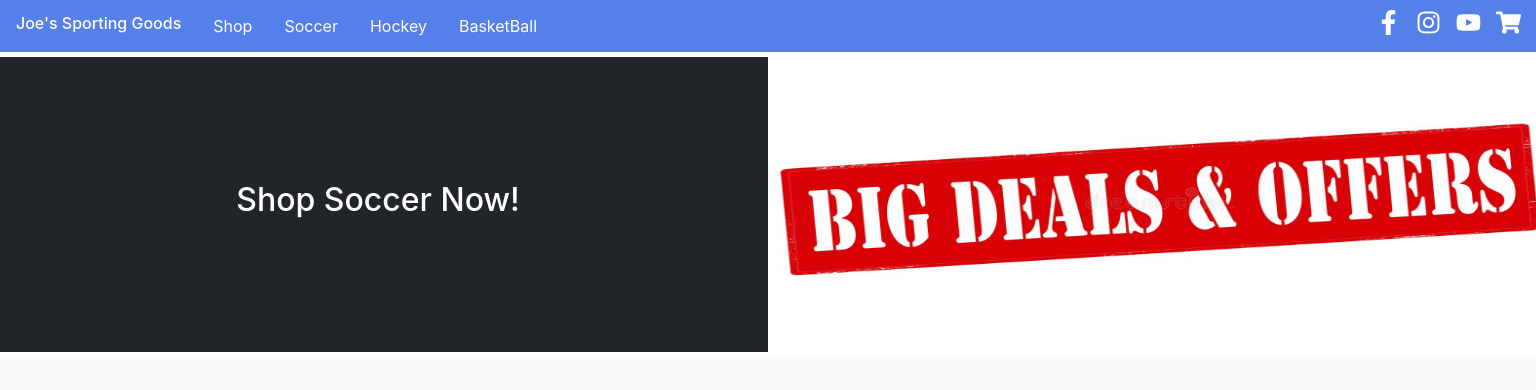
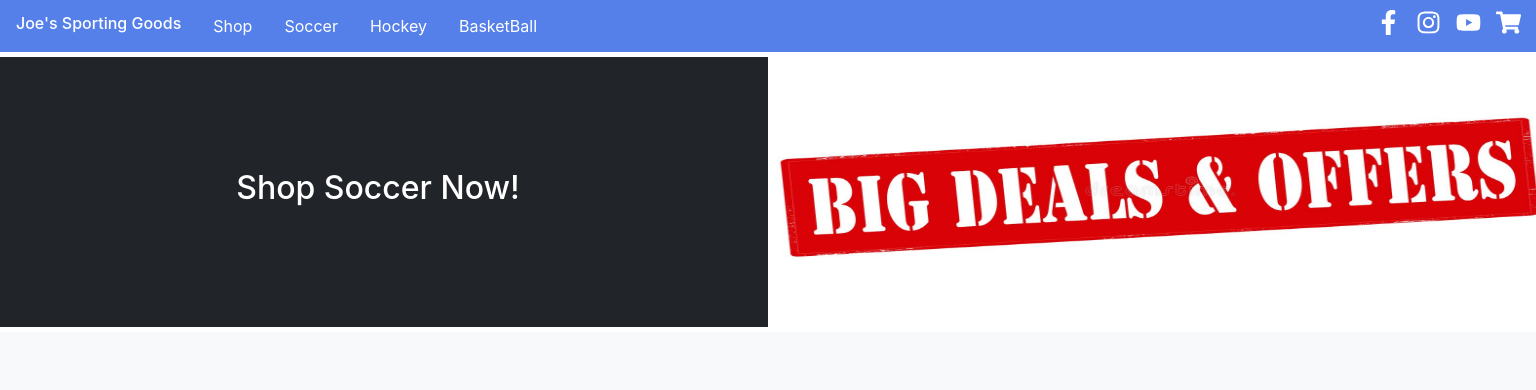
Before and after one commit to Nico242001/projetSEG3525, a React (Create React App) app: page /shop in a window 1536 px wide. Shown: the top 390 px of the page. Built offline with nearby package versions, Linux system fonts and the light colour scheme.

Commit message:
new size

```diff
--- a/src/index.css
+++ b/src/index.css
@@ -185,6 +185,6 @@ position: sticky; top: 0;
     height: 525px;
   }
   .height-image{
-    height: 300px;
+    height: 275px;
   }
 }
```
